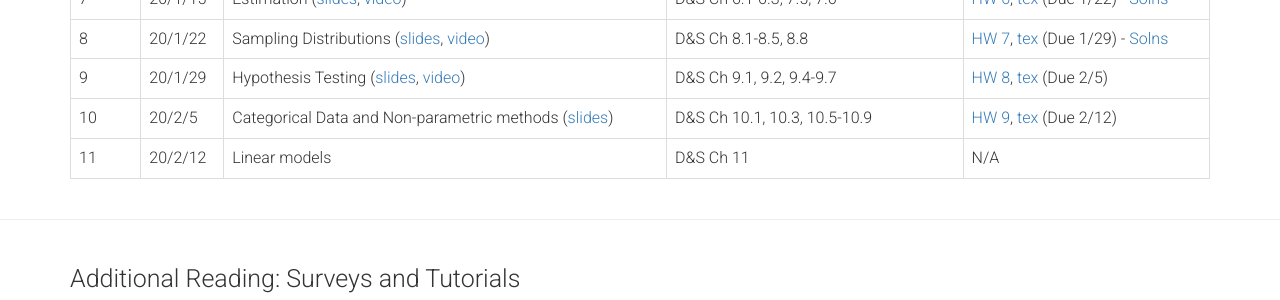
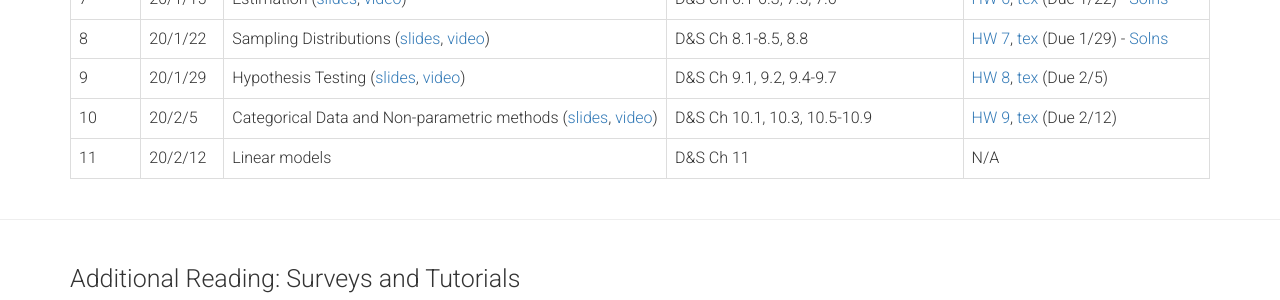
Before and after one commit to talisstats/talisstats.github.io, a Jekyll site: the page syllabus.html, which Jekyll copies as it is, in a window 1280 px wide. Shown: the part 1101-1401 px from the top of the page. Built offline with Jekyll 4.4.1, drawn with Linux system fonts in a browser that asks for light colours; nearby versions of some CDN libraries.

Commit message:
Adds lec10 video link

```diff
--- a/syllabus.html
+++ b/syllabus.html
@@ -223,7 +223,7 @@
     <td>10</td>
     <td>20/2/5 </td>
     <td>
-      Categorical Data and Non-parametric methods (<a href="assets/slides/lec10.pdf">slides</a>)
+      Categorical Data and Non-parametric methods (<a href="assets/slides/lec10.pdf">slides</a>, <a href="https://youtu.be/_2Hnt6L5qv8">video</a>)
     </td>
     <td>
       D&S Ch 10.1, 10.3, 10.5-10.9
```
